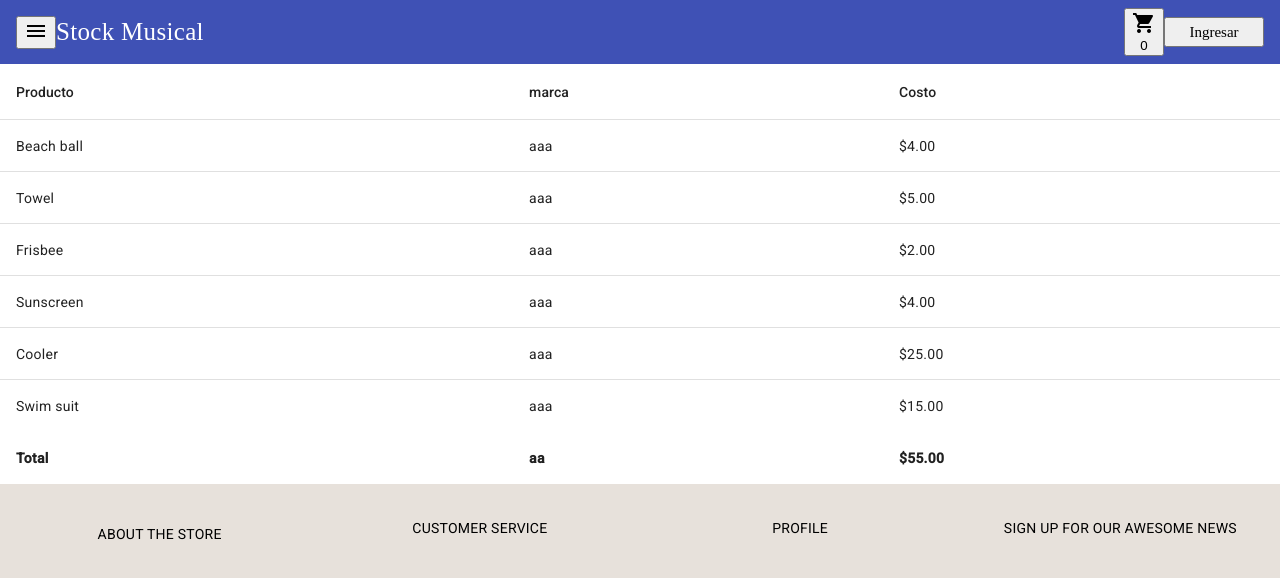
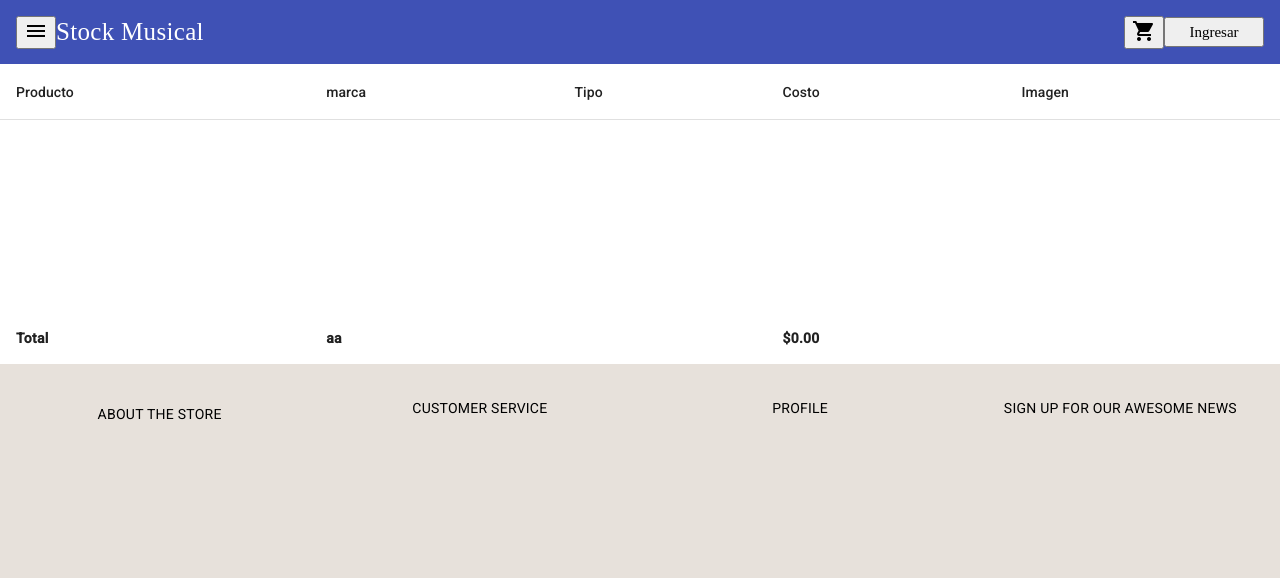
Before and after one commit to Denssed/Ecommerce, an Angular app: page /cart in a window 1280 px wide. Shown: the top 578 px of the page. Built offline with nearby package versions, Linux system fonts and the light colour scheme.

Commit message:
Desarrollo del Cart
Creacion del array para guardar los objetos

```diff
--- a/src/app/Components/product-card/product-card.component.html
+++ b/src/app/Components/product-card/product-card.component.html
@@ -1,13 +1,13 @@
 
 
-    <div class="card column" [class]="tipo" style="width: 16rem;">
-        <img [src]="img" class="card-img-top img" [alt]="nombre">
+    <div class="card column" [class]="product.tipo" style="width: 16rem;">
+        <img [src]="product.imagen" class="card-img-top img" [alt]="product.nombre">
         <div class="card-body">
-          <h5 class="card-title">{{nombre}}</h5>
-          <p class="card-text">{{tipo}}</p>
-          <p class="card-text">${{costo}}</p>
+          <h5 class="card-title">{{product.nombre}}</h5>
+          <p class="card-text">{{product.tipo}}</p>
+          <p class="card-text">${{product.costo}}</p>
           <a href="#" class="btn btn-primary"
-          (click)="addToCart();">
+          (click)="addToCart(product);">
           Agregar al carro</a>
         </div>
       </div>
--- a/src/app/Components/product-card/product-card.component.ts
+++ b/src/app/Components/product-card/product-card.component.ts
@@ -9,15 +9,14 @@ import { CabeceraComponent } from 'src/app/cabecera/cabecera.component';
 })
 export class ProductCardComponent {
 
-  @Input() nombre = '';
-  @Input() marca = '';
-  @Input() tipo = '';
-  @Input() img = '';
-  @Input() costo= '';
+  @Input() product : any={};
 
 
-  public addToCart() {
-    // *ngFor "let product = productos"
+
+  public addToCart(product:any) {
+   let StorageActual = JSON.parse(localStorage.getItem('products') || '[]');
+   let storage = localStorage.setItem('products', JSON.stringify([...StorageActual,product]))
+   console.log(JSON.parse(localStorage.getItem('products') || '[]'));
 
   }
 
--- a/src/app/cabecera/cabecera.component.html
+++ b/src/app/cabecera/cabecera.component.html
@@ -9,7 +9,7 @@
 
        <button mat-icon-button color="warn" aria-label="heart icon" [routerLink]='["/cart"]'>
         <mat-icon>shopping_cart</mat-icon>
-        <div>{{staticCount}}</div>
+        <div></div>
       </button>
 
        <button class="btnIngresar" mat-raised-button >Ingresar</button>
--- a/src/app/home/home.component.html
+++ b/src/app/home/home.component.html
@@ -12,11 +12,7 @@
 
     <app-product-card
     *ngFor="let product of products"
-     [nombre]="product.nombre"
-     [marca]="product.marca"
-     [tipo]="product.tipo"
-     [costo]="product.costo"
-     [img]="product.imagen"
+     [product]="product"
      ></app-product-card>
 
   </div>
--- a/src/app/pedido/cart/cart.component.html
+++ b/src/app/pedido/cart/cart.component.html
@@ -12,10 +12,22 @@
         <td mat-footer-cell *matFooterCellDef> aa </td>
       </ng-container>
 
+      <ng-container matColumnDef="tipo">
+        <th mat-header-cell *matHeaderCellDef> Tipo </th>
+        <td mat-cell *matCellDef="let transaction"> {{transaction.tipo}} </td>
+        <td mat-footer-cell *matFooterCellDef>  </td>
+      </ng-container>
+
+      <ng-container matColumnDef="imagen">
+        <th mat-header-cell *matHeaderCellDef> Imagen </th>
+        <td mat-cell *matCellDef="let transaction"> <img src="{{transaction.imagen}}"> </td>
+        <td mat-footer-cell *matFooterCellDef>  </td>
+      </ng-container>
+
     <!-- Cost Column -->
-    <ng-container matColumnDef="cost">
+    <ng-container matColumnDef="costo">
       <th mat-header-cell *matHeaderCellDef> Costo </th>
-      <td mat-cell *matCellDef="let transaction"> {{transaction.cost | currency}} </td>
+      <td mat-cell *matCellDef="let transaction"> {{transaction.costo | currency}} </td>
       <td mat-footer-cell *matFooterCellDef> {{getTotalCost() | currency}} </td>
     </ng-container>
 
--- a/src/app/pedido/cart/cart.component.ts
+++ b/src/app/pedido/cart/cart.component.ts
@@ -1,31 +1,25 @@
-import { Component } from '@angular/core';
+import { Component, OnInit } from '@angular/core';
 
-interface Transaction {
-  nombre: string;
-  marca: string;
-  cost: number;
 
-}
 
 @Component({
   selector: 'app-cart',
   templateUrl: './cart.component.html',
   styleUrls: ['./cart.component.css']
 })
-export class CartComponent {
-  displayedColumns: string[] = ['nombre', 'marca', 'cost'];
-  transactions: Transaction[] = [
-    {nombre: 'Beach ball', cost: 4, marca:'aaa'},
-    {nombre: 'Towel', cost: 5, marca:'aaa'},
-    {nombre: 'Frisbee', cost: 2, marca:'aaa'},
-    {nombre: 'Sunscreen', cost: 4, marca:'aaa'},
-    {nombre: 'Cooler', cost: 25, marca:'aaa'},
-    {nombre: 'Swim suit', cost: 15, marca:'aaa'},
-  ];
+export class CartComponent implements OnInit {
+  cart = []
+  displayedColumns: string[] = ['nombre', 'marca', 'tipo', 'costo', 'imagen'];
+  transactions: any[] = this.cart;
 
   /** Gets the total cost of all transactions. */
   getTotalCost() {
-    return this.transactions.map(t => t.cost).reduce((acc, value) => acc + value, 0);
+    return this.transactions.map(t => t.costo).reduce((acc, value) => acc + value, 0);
+  }
+
+  ngOnInit(): void {
+    this.cart = JSON.parse(localStorage.getItem('products') || '[]');
+    console.log(this.cart)
   }
 
 }
```
